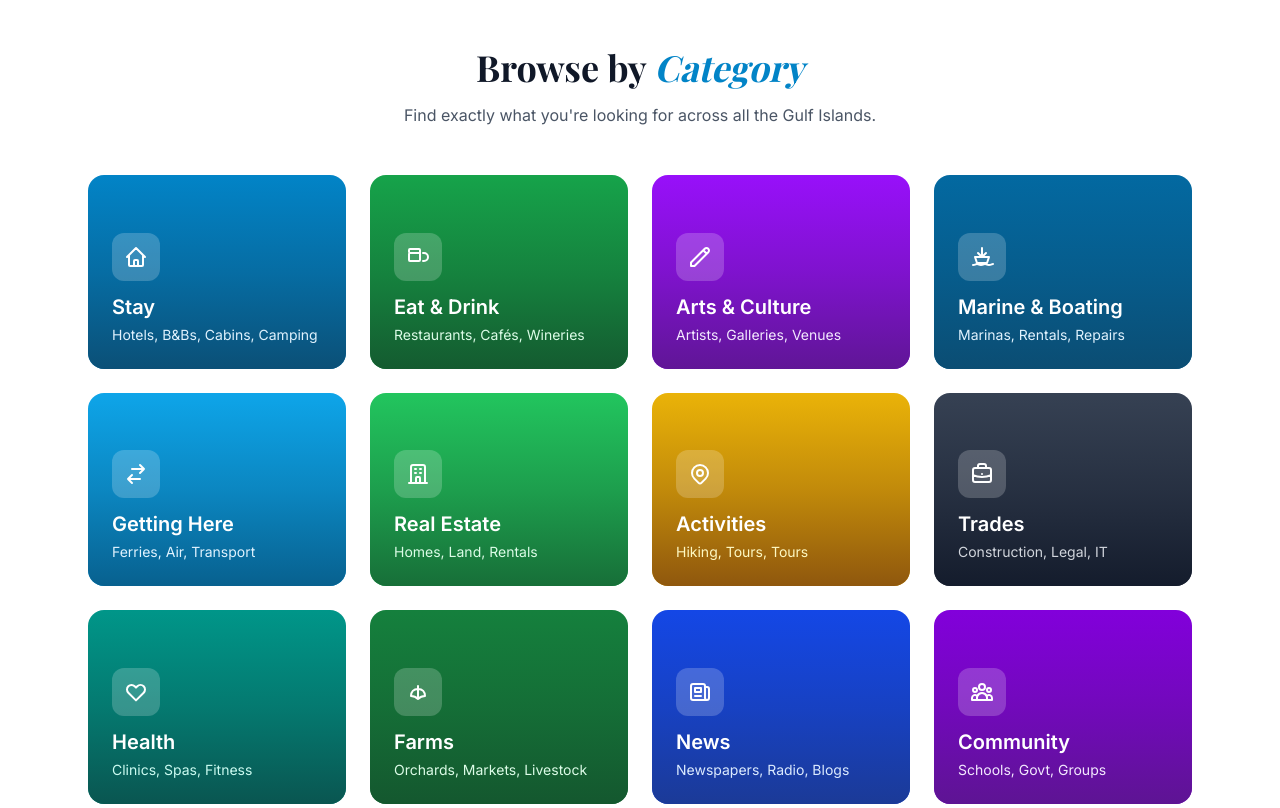
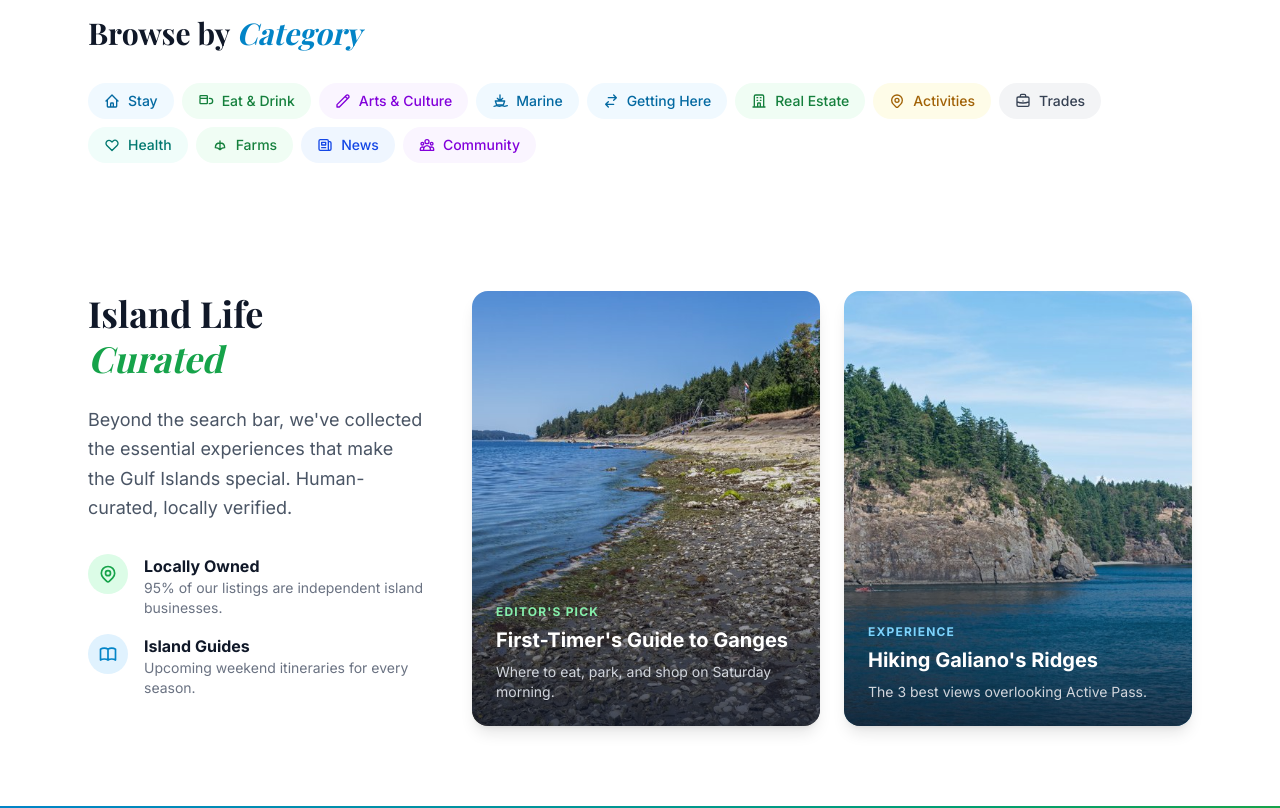
Before and after one commit to National-Email-and-Internet/gulfislands-astro, an Astro site: page / in a window 1280 px wide. Shown: the part 1640-2448 px from the top of the page. Built offline with nearby package versions, Linux system fonts and the light colour scheme; Astro itself is replaced by a stand-in of ours.

Commit message:
Replace large category cards with compact horizontal pills - saves vertical space

```diff
--- a/src/pages/index.astro
+++ b/src/pages/index.astro
@@ -250,160 +250,65 @@ function cleanUrl(url: string): string {
   </section>
 
   <!-- Browse by Category -->
-  <section id="directory" class="py-20 bg-white">
+  <section id="directory" class="py-12 bg-white">
     <div class="max-w-6xl mx-auto px-6">
-      <div class="text-center mb-12">
-        <h2 class="font-['Playfair_Display'] text-3xl md:text-4xl font-bold text-gray-900 mb-4">
-          Browse by <span class="italic text-ocean-600">Category</span>
-        </h2>
-        <p class="text-gray-600 max-w-xl mx-auto">
-          Find exactly what you're looking for across all the Gulf Islands.
-        </p>
+      <div class="flex flex-col md:flex-row md:items-center justify-between gap-4 mb-8">
+        <div>
+          <h2 class="font-['Playfair_Display'] text-2xl md:text-3xl font-bold text-gray-900">
+            Browse by <span class="italic text-ocean-600">Category</span>
+          </h2>
+        </div>
       </div>
 
-      <div class="grid md:grid-cols-2 lg:grid-cols-4 gap-6">
-        <!-- Stay -->
-        <a href="/directory/stay" class="group relative overflow-hidden rounded-2xl aspect-[4/3] bg-ocean-600">
-          <div class="absolute inset-0 bg-gradient-to-t from-ocean-900/90 via-ocean-900/40 to-transparent"></div>
-          <div class="absolute inset-0 flex flex-col justify-end p-6">
-            <div class="w-12 h-12 bg-white/20 rounded-xl flex items-center justify-center mb-3 group-hover:bg-white/30 transition">
-              <svg class="w-6 h-6 text-white" fill="none" stroke="currentColor" viewBox="0 0 24 24" set:html={categoryConfig.stay.icon} />
-            </div>
-            <h3 class="font-semibold text-xl text-white mb-1">Stay</h3>
-            <p class="text-ocean-100 text-sm">Hotels, B&Bs, Cabins, Camping</p>
-          </div>
+      <!-- Compact category pills -->
+      <div class="flex flex-wrap gap-2">
+        <a href="/directory/stay" class="inline-flex items-center gap-2 px-4 py-2 bg-ocean-50 hover:bg-ocean-100 text-ocean-700 rounded-full text-sm font-medium transition">
+          <svg class="w-4 h-4" fill="none" stroke="currentColor" viewBox="0 0 24 24" set:html={categoryConfig.stay.icon} />
+          Stay
         </a>
-
-        <!-- Eat & Drink -->
-        <a href="/directory/eat" class="group relative overflow-hidden rounded-2xl aspect-[4/3] bg-forest-600">
-          <div class="absolute inset-0 bg-gradient-to-t from-forest-900/90 via-forest-900/40 to-transparent"></div>
-          <div class="absolute inset-0 flex flex-col justify-end p-6">
-            <div class="w-12 h-12 bg-white/20 rounded-xl flex items-center justify-center mb-3 group-hover:bg-white/30 transition">
-              <svg class="w-6 h-6 text-white" fill="none" stroke="currentColor" viewBox="0 0 24 24" set:html={categoryConfig.eat.icon} />
-            </div>
-            <h3 class="font-semibold text-xl text-white mb-1">Eat & Drink</h3>
-            <p class="text-forest-100 text-sm">Restaurants, Cafés, Wineries</p>
-          </div>
+        <a href="/directory/eat" class="inline-flex items-center gap-2 px-4 py-2 bg-forest-50 hover:bg-forest-100 text-forest-700 rounded-full text-sm font-medium transition">
+          <svg class="w-4 h-4" fill="none" stroke="currentColor" viewBox="0 0 24 24" set:html={categoryConfig.eat.icon} />
+          Eat & Drink
         </a>
-
-        <!-- Arts & Culture -->
-        <a href="/directory/arts-culture" class="group relative overflow-hidden rounded-2xl aspect-[4/3] bg-purple-600">
-          <div class="absolute inset-0 bg-gradient-to-t from-purple-900/90 via-purple-900/40 to-transparent"></div>
-          <div class="absolute inset-0 flex flex-col justify-end p-6">
-            <div class="w-12 h-12 bg-white/20 rounded-xl flex items-center justify-center mb-3 group-hover:bg-white/30 transition">
-              <svg class="w-6 h-6 text-white" fill="none" stroke="currentColor" viewBox="0 0 24 24" set:html={categoryConfig['arts-culture'].icon} />
-            </div>
-            <h3 class="font-semibold text-xl text-white mb-1">Arts & Culture</h3>
-            <p class="text-purple-100 text-sm">Artists, Galleries, Venues</p>
-          </div>
+        <a href="/directory/arts-culture" class="inline-flex items-center gap-2 px-4 py-2 bg-purple-50 hover:bg-purple-100 text-purple-700 rounded-full text-sm font-medium transition">
+          <svg class="w-4 h-4" fill="none" stroke="currentColor" viewBox="0 0 24 24" set:html={categoryConfig['arts-culture'].icon} />
+          Arts & Culture
         </a>
-
-        <!-- Marine & Boating -->
-        <a href="/directory/marine" class="group relative overflow-hidden rounded-2xl aspect-[4/3] bg-ocean-700">
-          <div class="absolute inset-0 bg-gradient-to-t from-ocean-900/90 via-ocean-900/40 to-transparent"></div>
-          <div class="absolute inset-0 flex flex-col justify-end p-6">
-            <div class="w-12 h-12 bg-white/20 rounded-xl flex items-center justify-center mb-3 group-hover:bg-white/30 transition">
-              <svg class="w-6 h-6 text-white" fill="none" stroke="currentColor" viewBox="0 0 24 24" set:html={categoryConfig.marine.icon} />
-            </div>
-            <h3 class="font-semibold text-xl text-white mb-1">Marine & Boating</h3>
-            <p class="text-ocean-100 text-sm">Marinas, Rentals, Repairs</p>
-          </div>
+        <a href="/directory/marine" class="inline-flex items-center gap-2 px-4 py-2 bg-ocean-50 hover:bg-ocean-100 text-ocean-700 rounded-full text-sm font-medium transition">
+          <svg class="w-4 h-4" fill="none" stroke="currentColor" viewBox="0 0 24 24" set:html={categoryConfig.marine.icon} />
+          Marine
         </a>
-
-        <!-- Getting Here -->
-        <a href="/directory/getting-here" class="group relative overflow-hidden rounded-2xl aspect-[4/3] bg-ocean-500">
-          <div class="absolute inset-0 bg-gradient-to-t from-ocean-800/90 via-ocean-800/40 to-transparent"></div>
-          <div class="absolute inset-0 flex flex-col justify-end p-6">
-            <div class="w-12 h-12 bg-white/20 rounded-xl flex items-center justify-center mb-3 group-hover:bg-white/30 transition">
-              <svg class="w-6 h-6 text-white" fill="none" stroke="currentColor" viewBox="0 0 24 24" set:html={categoryConfig['getting-here'].icon} />
-            </div>
-            <h3 class="font-semibold text-xl text-white mb-1">Getting Here</h3>
-            <p class="text-ocean-100 text-sm">Ferries, Air, Transport</p>
-          </div>
+        <a href="/directory/getting-here" class="inline-flex items-center gap-2 px-4 py-2 bg-ocean-50 hover:bg-ocean-100 text-ocean-700 rounded-full text-sm font-medium transition">
+          <svg class="w-4 h-4" fill="none" stroke="currentColor" viewBox="0 0 24 24" set:html={categoryConfig['getting-here'].icon} />
+          Getting Here
         </a>
-
-        <!-- Real Estate -->
-        <a href="/directory/real-estate" class="group relative overflow-hidden rounded-2xl aspect-[4/3] bg-forest-500">
-          <div class="absolute inset-0 bg-gradient-to-t from-forest-800/90 via-forest-800/40 to-transparent"></div>
-          <div class="absolute inset-0 flex flex-col justify-end p-6">
-            <div class="w-12 h-12 bg-white/20 rounded-xl flex items-center justify-center mb-3 group-hover:bg-white/30 transition">
-              <svg class="w-6 h-6 text-white" fill="none" stroke="currentColor" viewBox="0 0 24 24" set:html={categoryConfig['real-estate'].icon} />
-            </div>
-            <h3 class="font-semibold text-xl text-white mb-1">Real Estate</h3>
-            <p class="text-forest-100 text-sm">Homes, Land, Rentals</p>
-          </div>
+        <a href="/directory/real-estate" class="inline-flex items-center gap-2 px-4 py-2 bg-forest-50 hover:bg-forest-100 text-forest-700 rounded-full text-sm font-medium transition">
+          <svg class="w-4 h-4" fill="none" stroke="currentColor" viewBox="0 0 24 24" set:html={categoryConfig['real-estate'].icon} />
+          Real Estate
         </a>
-
-        <!-- Activities & Outdoors -->
-        <a href="/directory/activities" class="group relative overflow-hidden rounded-2xl aspect-[4/3] bg-sand-500">
-          <div class="absolute inset-0 bg-gradient-to-t from-sand-800/90 via-sand-800/40 to-transparent"></div>
-          <div class="absolute inset-0 flex flex-col justify-end p-6">
-            <div class="w-12 h-12 bg-white/20 rounded-xl flex items-center justify-center mb-3 group-hover:bg-white/30 transition">
-              <svg class="w-6 h-6 text-white" fill="none" stroke="currentColor" viewBox="0 0 24 24" set:html={categoryConfig.activities.icon} />
-            </div>
-            <h3 class="font-semibold text-xl text-white mb-1">Activities</h3>
-            <p class="text-sand-100 text-sm">Hiking, Tours, Tours</p>
-          </div>
+        <a href="/directory/activities" class="inline-flex items-center gap-2 px-4 py-2 bg-sand-50 hover:bg-sand-100 text-sand-700 rounded-full text-sm font-medium transition">
+          <svg class="w-4 h-4" fill="none" stroke="currentColor" viewBox="0 0 24 24" set:html={categoryConfig.activities.icon} />
+          Activities
         </a>
-
-        <!-- Trades & Prof. -->
-        <a href="/directory/trades" class="group relative overflow-hidden rounded-2xl aspect-[4/3] bg-gray-700">
-          <div class="absolute inset-0 bg-gradient-to-t from-gray-900/90 via-gray-900/40 to-transparent"></div>
-          <div class="absolute inset-0 flex flex-col justify-end p-6">
-            <div class="w-12 h-12 bg-white/20 rounded-xl flex items-center justify-center mb-3 group-hover:bg-white/30 transition">
-              <svg class="w-6 h-6 text-white" fill="none" stroke="currentColor" viewBox="0 0 24 24" set:html={categoryConfig.trades.icon} />
-            </div>
-            <h3 class="font-semibold text-xl text-white mb-1">Trades</h3>
-            <p class="text-gray-300 text-sm">Construction, Legal, IT</p>
-          </div>
+        <a href="/directory/trades" class="inline-flex items-center gap-2 px-4 py-2 bg-gray-100 hover:bg-gray-200 text-gray-700 rounded-full text-sm font-medium transition">
+          <svg class="w-4 h-4" fill="none" stroke="currentColor" viewBox="0 0 24 24" set:html={categoryConfig.trades.icon} />
+          Trades
         </a>
-
-        <!-- Health & Wellness -->
-        <a href="/directory/health" class="group relative overflow-hidden rounded-2xl aspect-[4/3] bg-teal-600">
-          <div class="absolute inset-0 bg-gradient-to-t from-teal-900/90 via-teal-900/40 to-transparent"></div>
-          <div class="absolute inset-0 flex flex-col justify-end p-6">
-            <div class="w-12 h-12 bg-white/20 rounded-xl flex items-center justify-center mb-3 group-hover:bg-white/30 transition">
-              <svg class="w-6 h-6 text-white" fill="none" stroke="currentColor" viewBox="0 0 24 24" set:html={categoryConfig.health.icon} />
-            </div>
-            <h3 class="font-semibold text-xl text-white mb-1">Health</h3>
-            <p class="text-teal-100 text-sm">Clinics, Spas, Fitness</p>
-          </div>
+        <a href="/directory/health" class="inline-flex items-center gap-2 px-4 py-2 bg-teal-50 hover:bg-teal-100 text-teal-700 rounded-full text-sm font-medium transition">
+          <svg class="w-4 h-4" fill="none" stroke="currentColor" viewBox="0 0 24 24" set:html={categoryConfig.health.icon} />
+          Health
         </a>
-
-        <!-- Farms & Agriculture -->
-        <a href="/directory/farms" class="group relative overflow-hidden rounded-2xl aspect-[4/3] bg-forest-700">
-          <div class="absolute inset-0 bg-gradient-to-t from-forest-900/90 via-forest-900/40 to-transparent"></div>
-          <div class="absolute inset-0 flex flex-col justify-end p-6">
-            <div class="w-12 h-12 bg-white/20 rounded-xl flex items-center justify-center mb-3 group-hover:bg-white/30 transition">
-              <svg class="w-6 h-6 text-white" fill="none" stroke="currentColor" viewBox="0 0 24 24" set:html={categoryConfig.farms.icon} />
-            </div>
-            <h3 class="font-semibold text-xl text-white mb-1">Farms</h3>
-            <p class="text-forest-100 text-sm">Orchards, Markets, Livestock</p>
-          </div>
+        <a href="/directory/farms" class="inline-flex items-center gap-2 px-4 py-2 bg-forest-50 hover:bg-forest-100 text-forest-700 rounded-full text-sm font-medium transition">
+          <svg class="w-4 h-4" fill="none" stroke="currentColor" viewBox="0 0 24 24" set:html={categoryConfig.farms.icon} />
+          Farms
         </a>
-
-        <!-- News & Media -->
-        <a href="/directory/news" class="group relative overflow-hidden rounded-2xl aspect-[4/3] bg-blue-700">
-          <div class="absolute inset-0 bg-gradient-to-t from-blue-900/90 via-blue-900/40 to-transparent"></div>
-          <div class="absolute inset-0 flex flex-col justify-end p-6">
-            <div class="w-12 h-12 bg-white/20 rounded-xl flex items-center justify-center mb-3 group-hover:bg-white/30 transition">
-              <svg class="w-6 h-6 text-white" fill="none" stroke="currentColor" viewBox="0 0 24 24" set:html={categoryConfig.news.icon} />
-            </div>
-            <h3 class="font-semibold text-xl text-white mb-1">News</h3>
-            <p class="text-blue-100 text-sm">Newspapers, Radio, Blogs</p>
-          </div>
+        <a href="/directory/news" class="inline-flex items-center gap-2 px-4 py-2 bg-blue-50 hover:bg-blue-100 text-blue-700 rounded-full text-sm font-medium transition">
+          <svg class="w-4 h-4" fill="none" stroke="currentColor" viewBox="0 0 24 24" set:html={categoryConfig.news.icon} />
+          News
         </a>
-
-        <!-- Community & Govt -->
-        <a href="/directory/community" class="group relative overflow-hidden rounded-2xl aspect-[4/3] bg-purple-700">
-          <div class="absolute inset-0 bg-gradient-to-t from-purple-900/90 via-purple-900/40 to-transparent"></div>
-          <div class="absolute inset-0 flex flex-col justify-end p-6">
-            <div class="w-12 h-12 bg-white/20 rounded-xl flex items-center justify-center mb-3 group-hover:bg-white/30 transition">
-              <svg class="w-6 h-6 text-white" fill="none" stroke="currentColor" viewBox="0 0 24 24" set:html={categoryConfig.community.icon} />
-            </div>
-            <h3 class="font-semibold text-xl text-white mb-1">Community</h3>
-            <p class="text-purple-100 text-sm">Schools, Govt, Groups</p>
-          </div>
+        <a href="/directory/community" class="inline-flex items-center gap-2 px-4 py-2 bg-purple-50 hover:bg-purple-100 text-purple-700 rounded-full text-sm font-medium transition">
+          <svg class="w-4 h-4" fill="none" stroke="currentColor" viewBox="0 0 24 24" set:html={categoryConfig.community.icon} />
+          Community
         </a>
       </div>
     </div>
```
